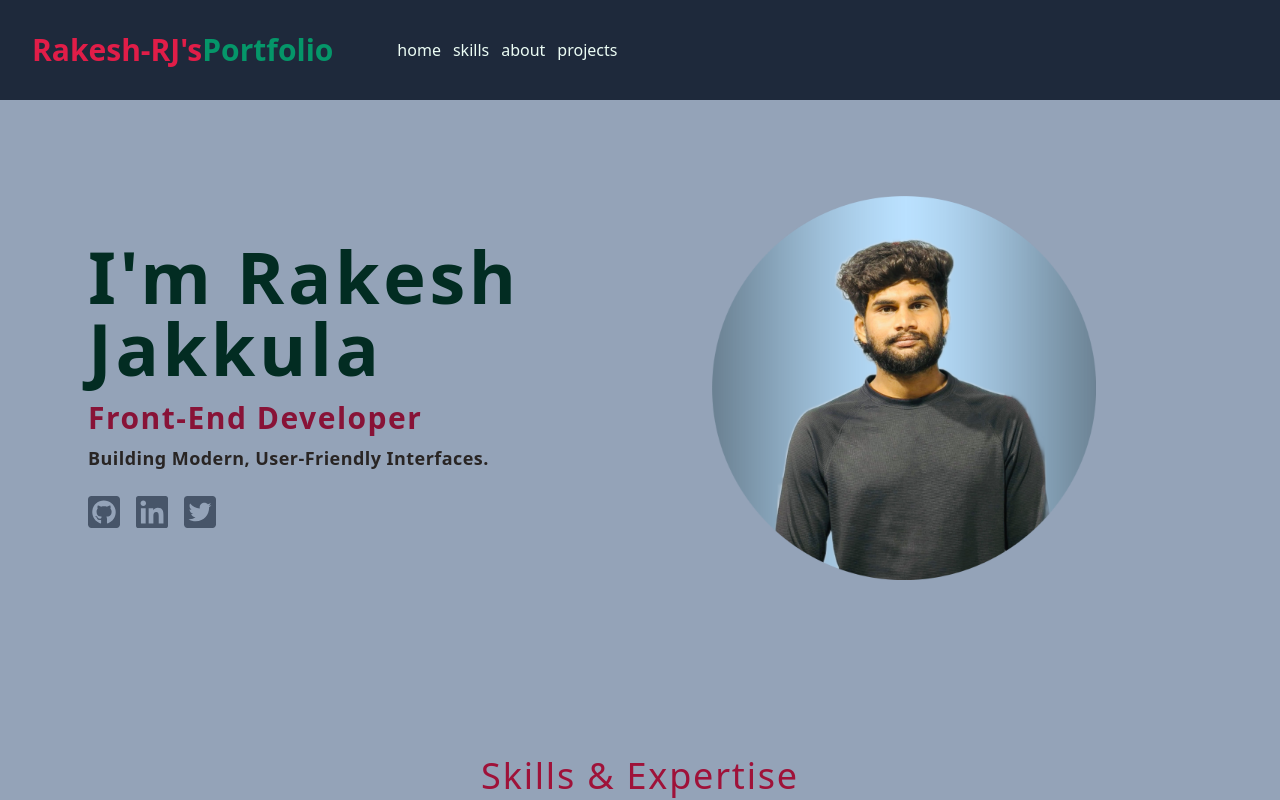
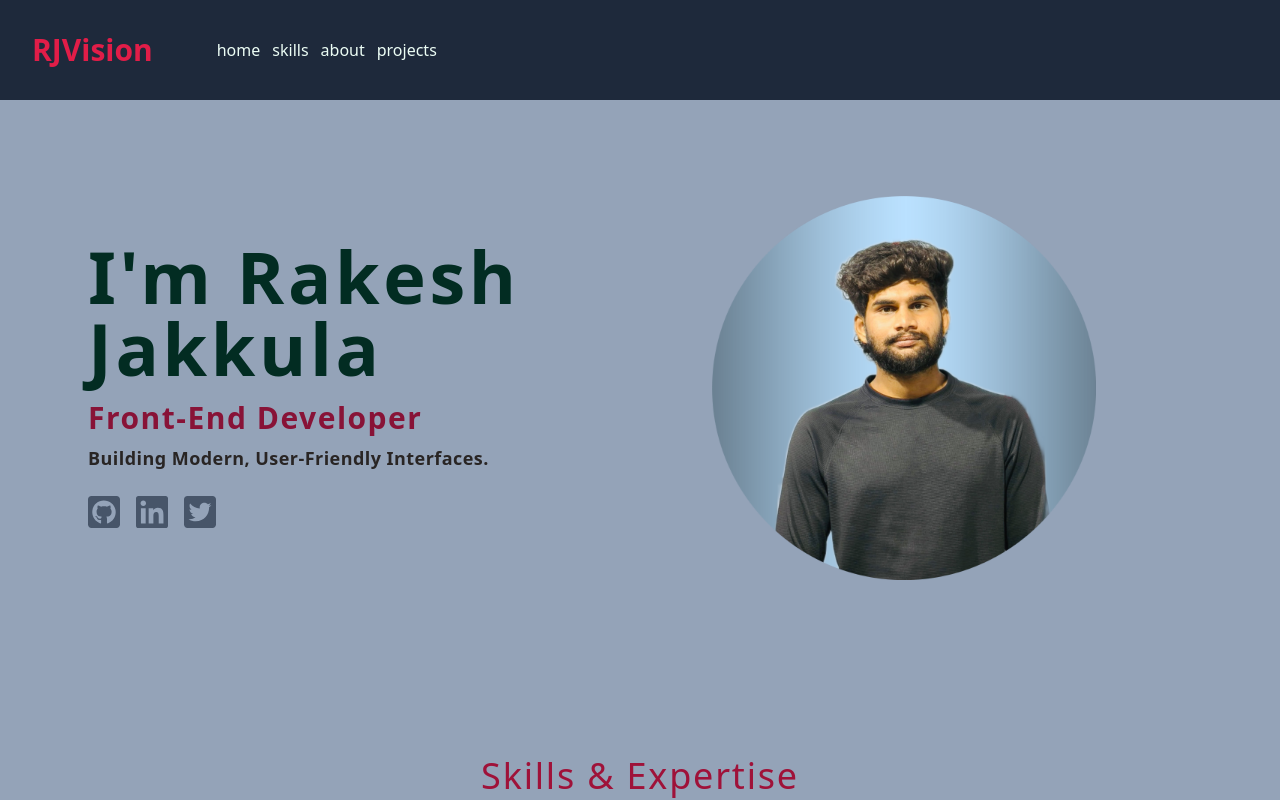
Before and after one commit to RakeshJakkula-RJ/RakeshRJ-Portfolio, a React (Vite) app: page / in a window 1280 px wide. Shown: the top 800 px of the page. Built offline with nearby package versions, Linux system fonts and the light colour scheme.

Commit message:
myPortfolio Deployment

```diff
--- a/src/Components/Navbar.jsx
+++ b/src/Components/Navbar.jsx
@@ -8,9 +8,9 @@ const Navbar = () => {
     <nav className='bg-slate-800 sticky top-0'>
         <div className='mx-auto max-w-7xl px-8 py-4  flex flex-col
                 sm:flex-row sm:gap-x-16 sm:items-center sm:py-8' >
-            <h2 className='text-3xl font-bold text-rose-600'>
-                Rakesh-RJ's
-                 <span className=' text-emerald-600'>Portfolio</span>
+            <h2 className='text-3xl font-bold  text-rose-600 '>
+                RJ
+                 <span className=' text-rose-600'>Vision</span>
             </h2>
 
             <div className='flex gap-x-3 text-emerald-50 hover:text-purple-400' >
```
